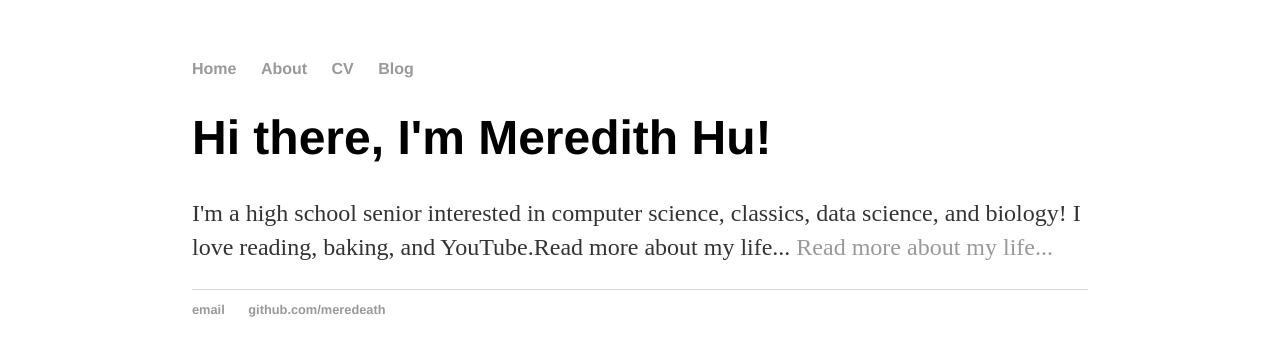
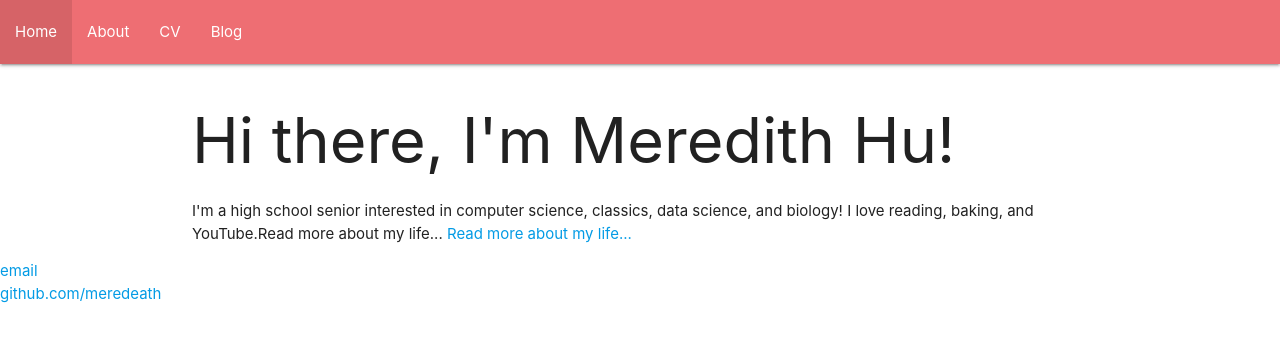
Before and after one commit to meredithmhu/meredithmhu.github.io, a Jekyll site: the page built from index.html, in a window 1280 px wide. Shown: the top 356 px of the page. Built offline with Jekyll 4.4.1, drawn with Linux system fonts in a browser that asks for light colours.

Commit message:
Update default.html

```diff
--- a/_layouts/default.html
+++ b/_layouts/default.html
@@ -2,8 +2,9 @@
 	<html>
 		<head>
 			<title>{{ page.title }}</title>
-			<!-- link to main stylesheet -->
-			<link rel="stylesheet" type="text/css" href="/css/main.css">
+			<link href="https://fonts.googleapis.com/icon?family=Material+Icons" rel="stylesheet">
+			<!--Import materialize.css-->
+			<link rel="stylesheet" href="https://cdnjs.cloudflare.com/ajax/libs/materialize/1.0.0/css/materialize.min.css">
 		</head>
 		<body>
 			<nav>
```
